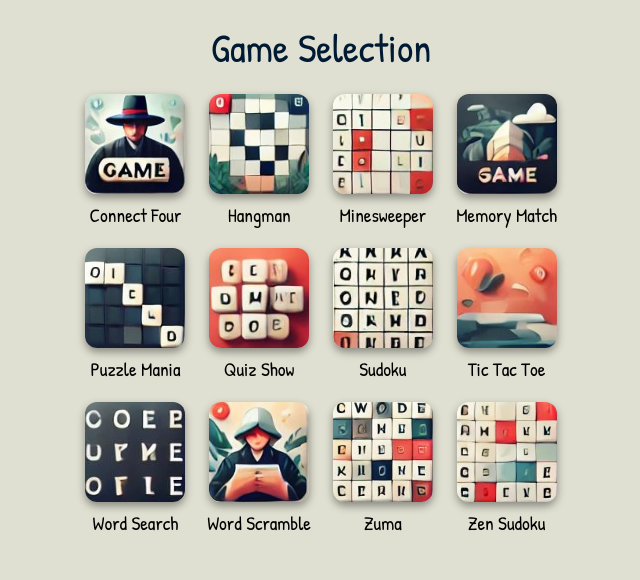
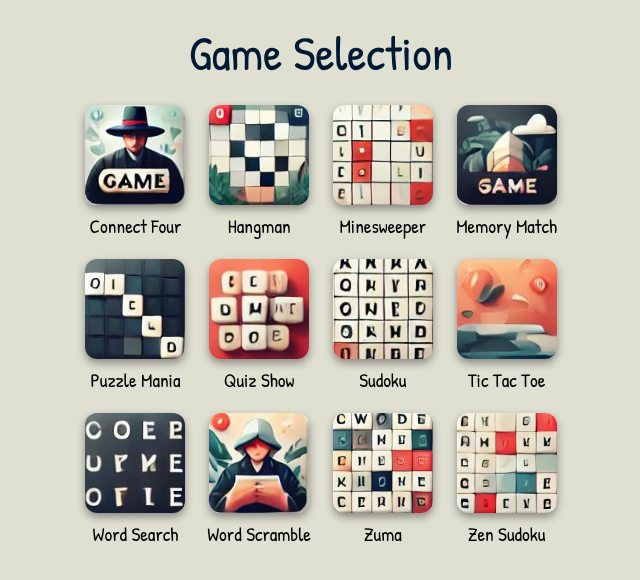
Before and after one commit to joseph-johnson27001/game-world, a Vue app: page / in a window 1280 px wide. Shown: the top 580 px of the page, without its empty margins (319-959 px from the left). Built offline with nearby package versions, Linux system fonts and the light colour scheme.

Commit message:
Heading layouts

```diff
--- a/src/App.vue
+++ b/src/App.vue
@@ -46,7 +46,7 @@ main {
 
 h1 {
   color: #001a33;
-  font-size: 2.5rem;
+  font-size: 2rem;
   font-weight: 100;
 }
 
--- a/src/components/BackButton.vue
+++ b/src/components/BackButton.vue
@@ -50,7 +50,7 @@ export default {
 <style scoped>
 .back-button {
   position: fixed;
-  top: 35px;
+  top: 30px;
   left: 20px;
   background: none;
   border: none;
--- a/src/views/GameSelection.vue
+++ b/src/views/GameSelection.vue
@@ -64,6 +64,9 @@ export default {
 </script>
 
 <style scoped>
+h1 {
+  font-size: 3rem;
+}
 .game-selection {
   text-align: center;
 }
--- a/src/views/WordScramble/WordScrambleGame.vue
+++ b/src/views/WordScramble/WordScrambleGame.vue
@@ -1,7 +1,11 @@
 <template>
   <div class="word-scramble-game">
     <!-- Category Name -->
-    <h1>{{ currentCategory.name }}</h1>
+    <div class="heading-container">
+      <span></span>
+      <h1>{{ currentCategory.name }}</h1>
+      <span></span>
+    </div>
 
     <!-- Timer -->
     <div class="timer">Time Left: {{ formattedTime }}</div>
```
